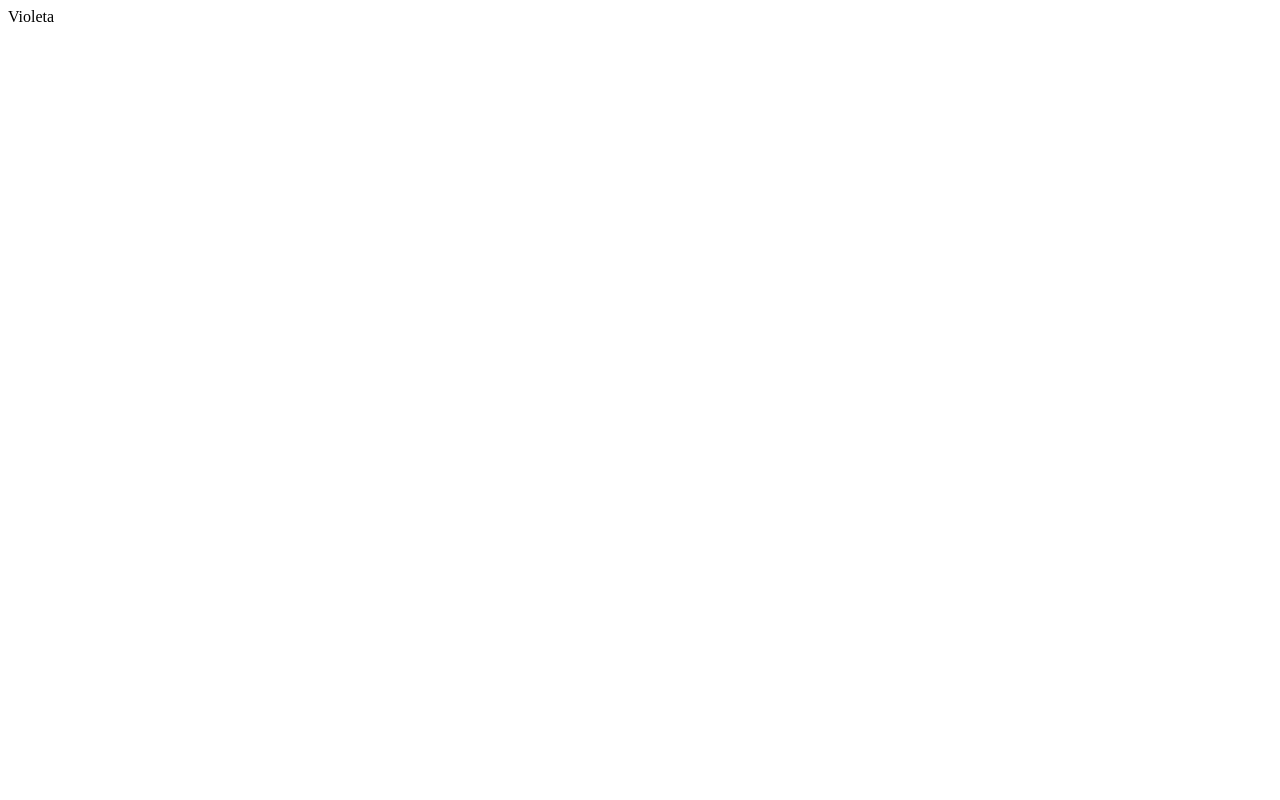
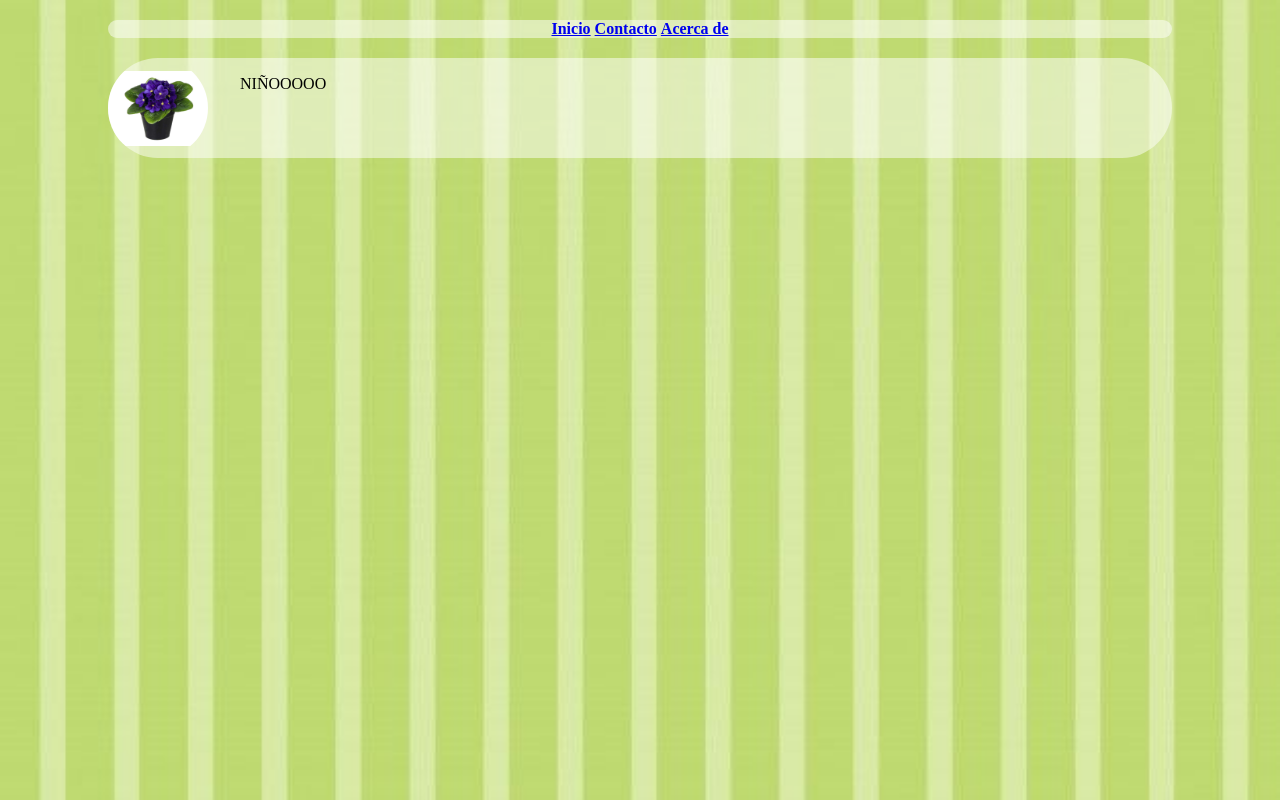
Before and after one commit to oscar-esteban/LTAW-Practicas, a plain HTML site: page P1/violeta.html in a window 1280 px wide. Drawn offline with Linux system fonts and the light colour scheme.

Commit message:
estilo pagina flores

```diff
--- a/P1/style.css
+++ b/P1/style.css
@@ -9,3 +9,25 @@ body{
     border-width: 3px;
     border-radius: 60px;
 }
+#Marco{
+    background-color:rgba(255, 255, 255, 0.493);
+    margin: 20px 100px 20px 100px;
+    border-width: 3px;
+    border-radius: 60px;
+}
+#avatar {
+    /* cambia estos dos valores para definir el tamaño de tu círculo */
+    height: 100px;
+    width: 100px;
+    /* los siguientes valores son independientes del tamaño del círculo */
+    background-repeat: no-repeat;
+    background-position: 50%;
+    border-radius: 50%;
+    background-size: 100% auto;
+}
+#texto{
+    position:absolute;
+    left:240px;
+    right:300;
+    top:75px;
+}
--- a/P1/violeta.html
+++ b/P1/violeta.html
@@ -4,9 +4,23 @@
   <head>
     <meta charset="utf-8">
     <title>Violeta</title>
-    <!-- <link rel="stylesheet" href="styles/home.css"> -->
+    <link rel="stylesheet" href="style.css">
   </head>
   <body>
-    <div>Violeta</div>
+    <div id = "Barra">
+      <a href="tienda.html"><b>Inicio</b></a>
+      <a href="contacto.html"><b>Contacto</b></a>
+      <a href="acerca.html"><b>Acerca de</b></a>
+  </div>
+
+  <div id = "Marco">
+    <div id ="avatar" style="background-image: url(violeta.jpg)"></div>
+    <div id = "texto">NIÑOOOOO</div>
+  </div>
+
+
+
+
+
   </body>
 </html>
```
Also changed, not shown: P1/clavel.html (+14 -2 lines), P1/tienda.js (+6 -5 lines), P1/tulipan.html (+4 -3 lines).
